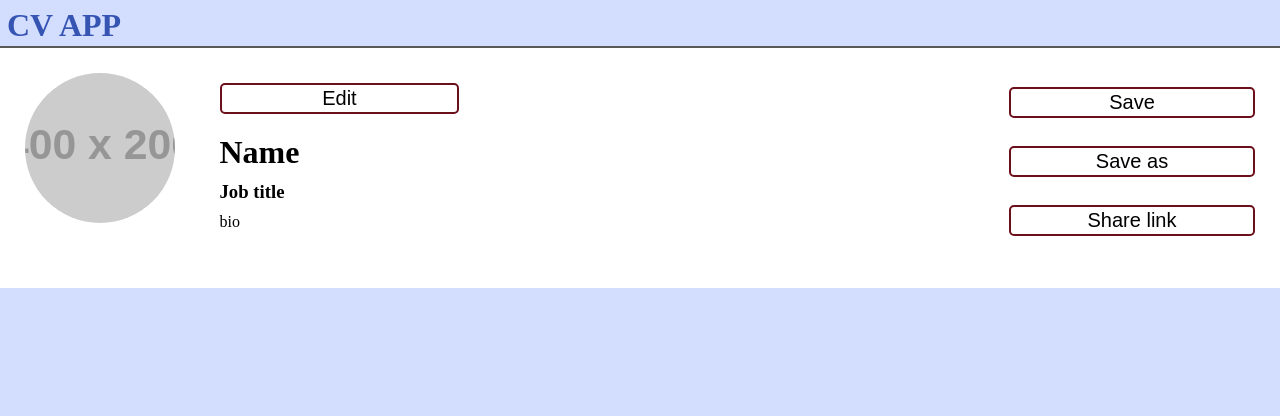
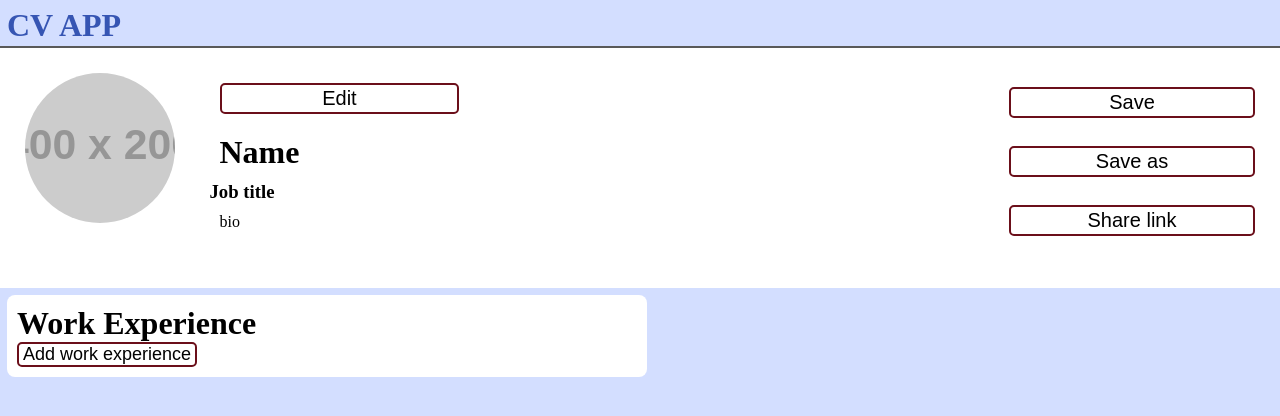
Before and after one commit to forge34/cv-app, a React (Vite) app: page / in a window 1280 px wide. Shown: the top 416 px of the page. Built offline with nearby package versions, Linux system fonts and the light colour scheme.

Commit message:
added ability to add work experience

```diff
--- a/package.json
+++ b/package.json
@@ -11,7 +11,8 @@
   },
   "dependencies": {
     "react": "^18.2.0",
-    "react-dom": "^18.2.0"
+    "react-dom": "^18.2.0",
+    "uuid": "^9.0.1"
   },
   "devDependencies": {
     "@types/react": "^18.2.43",
--- a/src/App.jsx
+++ b/src/App.jsx
@@ -1,12 +1,16 @@
 import Header from "./components/header";
 import "./styles/main.css";
 import ProfileSection from "./components/profile";
+import WorkTab from "./components/worktab";
 
 export default function App() {
   return (
     <div className="container">
       <Header></Header>
       <ProfileSection></ProfileSection>
+      <div className="experience">
+      <WorkTab></WorkTab>
+      </div>
     </div>
   );
 }
--- /dev/null
+++ b/src/components/job.jsx
@@ -0,0 +1,52 @@
+import { useState } from "react";
+import "../styles/job.css";
+import Modal from "./modal";
+import TextInput from "./textInput";
+
+export default function Job({ name, title, from, to }) {
+  const [btnState, setBtnState] = useState({ visible: false, disabled: false });
+  const [jobData , setJobData] = useState({})
+
+  function handleEdit() {
+    setBtnState({
+      visible: true,
+      disabled: true,
+    });
+  }
+
+  function submit() {
+    setBtnState({
+      visible: false,
+      disabled: false,
+    });
+  }
+
+  return (
+    <div className="job">
+      <button
+        className="editjob-btn"
+        onClick={handleEdit}
+        disabled={btnState.disabled}
+      >
+        {" "}
+        Edit
+      </button>
+
+      <Modal visibile={btnState.visible} submit={submit}>
+        <TextInput label="Company Name" inputName="name"></TextInput>
+        <TextInput label="Job title" inputName="title"></TextInput>
+
+        <label htmlFor="from">From </label>
+        <input type="date" id="from" name="from"></input>
+
+        <label htmlFor="to">To</label>
+        <input type="date" id="to" name="to"></input>
+      </Modal>
+
+      <h3>Company name : {name} </h3>
+      <h3>Job title : {title}</h3>
+      <h3>From : {from}</h3>
+      <h3>To: {to}</h3>
+    </div>
+  );
+}
--- a/src/components/textInput.jsx
+++ b/src/components/textInput.jsx
@@ -1,10 +1,6 @@
 import { useState } from "react";
 
-export default function TextInput({
-    label,
-    inputName,
-    textArea = false,
-}) {
+export default function TextInput({ label, inputName, textArea = false }) {
   const [value, setValue] = useState("");
   return (
     <>
--- /dev/null
+++ b/src/components/worktab.jsx
@@ -0,0 +1,58 @@
+import { useState } from "react";
+import "../styles/worktab.css";
+import Modal from "./modal";
+import TextInput from "./textInput";
+import Job from "./job";
+
+export default function WorkTab() {
+  const [workData, setWorkData] = useState(new Array(0));
+  const [visibile, setVisible] = useState(false);
+  const [isDisabled, setIsDisabled] = useState(false);
+
+  function handleAdd() {
+    setVisible(true);
+    setIsDisabled(true);
+  }
+
+  function submit(e) {
+    const data = new FormData(e.target);
+
+    const name = data.get("name");
+    const title = data.get("title");
+    const from = data.get("from");
+    const to = data.get("to");
+
+    setWorkData([
+      ...workData,
+      { name: name, title: title, from: from, to: to },
+    ]);
+
+    console.log(workData);
+    setVisible(false);
+    setIsDisabled(false);
+  }
+
+  return (
+    <div className="work-tab">
+      <h1>Work Experience </h1>
+      <button className="addwork-btn" onClick={handleAdd} disabled={isDisabled}>
+        Add work experience
+      </button>
+
+      <Modal visibile={visibile} submit={submit}>
+        <TextInput label="Company Name" inputName="name"></TextInput>
+        <TextInput label="Job title" inputName="title"></TextInput>
+
+        <label htmlFor="from">From </label>
+        <input type="date" id="from" name="from"></input>
+
+        <label htmlFor="to">To</label>
+        <input type="date" id="to" name="to"></input>
+      </Modal>
+
+      {workData.map((e) => {
+        return <Job key={e.name} {...e}></Job>;
+      })}
+    </div>
+  );
+}
--- /dev/null
+++ b/src/styles/job.css
@@ -0,0 +1,23 @@
+.job {
+    display: flex;
+    flex-wrap: wrap;
+    flex-direction: column;
+    margin: 7px 0px;
+}
+
+
+.editjob-btn {
+    background-color: white;
+    font-size: 18px;
+    border-style: solid;
+    border-radius: 5px;
+    border-color: var(--rosewoord);
+    max-width: fit-content;
+    padding: 0px 4px;
+    transition: background-color 0.25s ease-out 0.01s;
+}
+
+.editjob-btn:hover {
+    background-color: var(--rosewoord);
+    color: white;
+}
--- a/src/styles/main.css
+++ b/src/styles/main.css
@@ -17,3 +17,8 @@
   grid-template-columns: 15dvw 85dvw;
   grid-template-rows: 6dvh 30dvh 64dvh;
 }
+
+.experience {
+  grid-column: 1/-1;
+  grid-row: 3/-1;
+}
--- a/src/styles/popup.css
+++ b/src/styles/popup.css
@@ -42,7 +42,8 @@
   margin: 10px 0;
   padding: 5px;
   width: 50%;
-  border-radius: 12px;
+  border-radius: 5px;
+  font-size: 16px;
   transition: background-color 0.5s ease-out 0.1s;
 }
 
--- /dev/null
+++ b/src/styles/worktab.css
@@ -0,0 +1,32 @@
+@import url("./main.css");
+
+.work-tab {
+    display: flex;
+    flex-direction: column;
+    flex: 1;
+    flex-wrap: wrap;
+    border-radius: 8px;
+    padding: 10px;
+    margin: 7px;
+    background-color: white;
+    max-width: 50%;
+
+    overflow-y: scroll;
+    max-height: 100%;
+}
+
+.addwork-btn {
+    background-color: white;
+    font-size: 18px;
+    border-style: solid;
+    border-radius: 5px;
+    border-color: var(--rosewoord);
+    max-width: fit-content;
+    padding: 0px 4px;
+    transition: background-color 0.25s ease-out 0.01s;
+}
+
+.addwork-btn:hover {
+    background-color: var(--rosewoord);
+    color: white;
+}
```
Also changed, not shown: 1 other file (tests, documents, lock files or other folders). Lines whose indentation alone changed are shown as unchanged.
